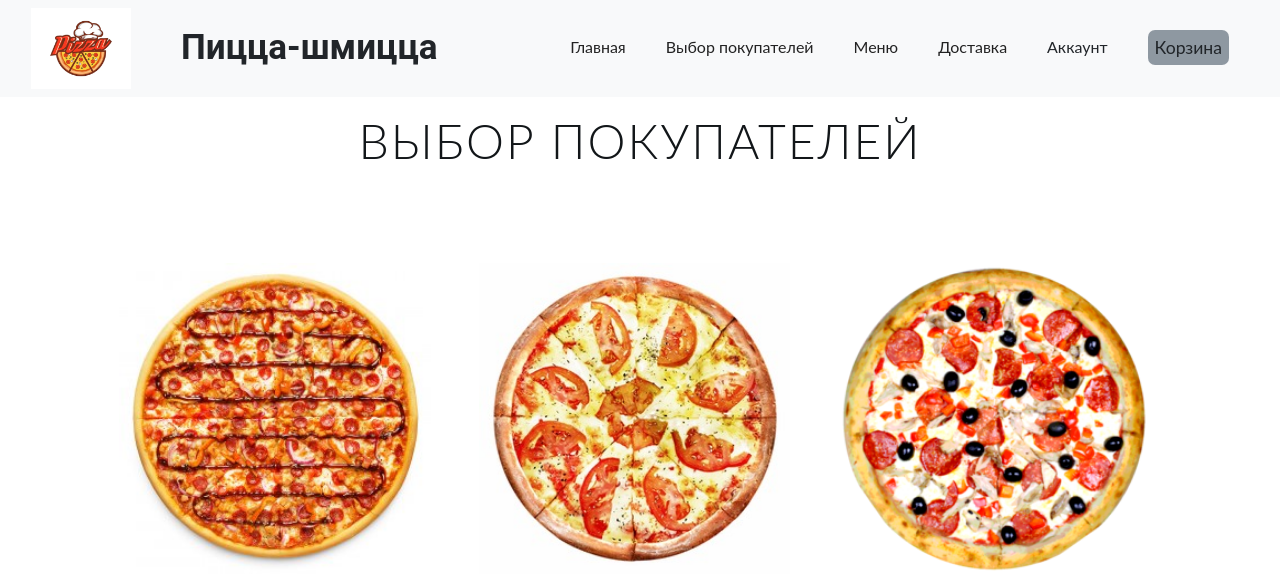
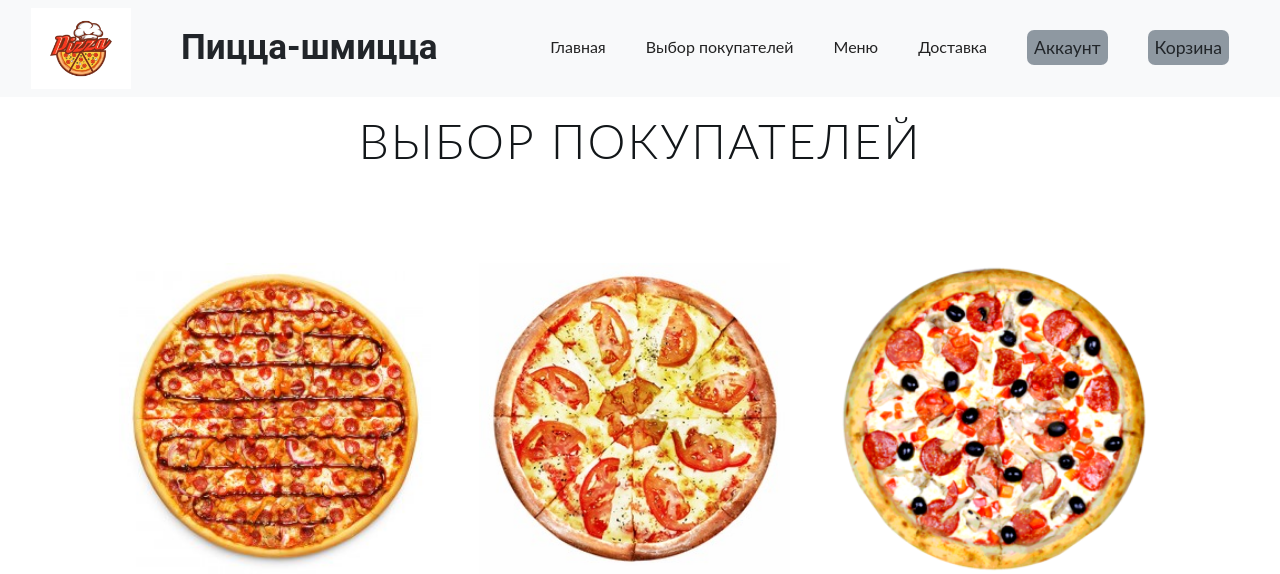
Before and after one commit to gerstudent/Pizzeria-site, a Python web app: template templates/index.html in a window 1280 px wide. Shown: the top 574 px of the page. Run offline with Jinja, Linux system fonts and the light colour scheme; the template is opened without the code that fills it, so the values that code supplies are empty; some libraries are stand-ins or nearby versions.

Commit message:
Add cart and account buttons

```diff
--- a/templates/index.html
+++ b/templates/index.html
@@ -56,7 +56,7 @@
                     </li>
 
                     <li class="nav-item">
-                        <a class="nav-Link">Аккаунт</a>
+                        <a class="acc">Аккаунт</a>
                     </li>
 
                     <li class="nav-item">
```
